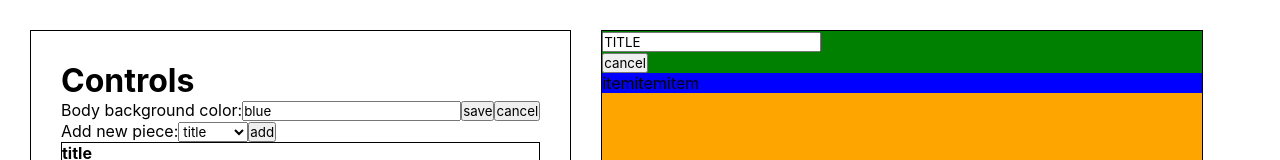
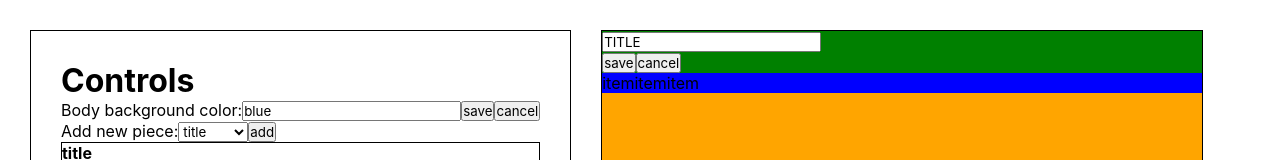
Before and after one commit to bananno/designer, a React (Create React App) app: page / in a window 1280 px wide. Both pictures are taken after a click on the element "edit". Shown: the top 160 px of the page. Built offline with nearby package versions, Linux system fonts and the light colour scheme.

Commit message:
Allow saving of edited text

```diff
--- a/src/App.js
+++ b/src/App.js
@@ -65,6 +65,18 @@ class App extends Component {
     this.setState(newState);
   }
 
+  savePieceText = (pieceId) => {
+    let newState = this.state;
+    newState.pieces = newState.pieces.map((thisPiece) => {
+      if (thisPiece.id == pieceId) {
+        thisPiece.text = thisPiece.textInput;
+        thisPiece.editing = false;
+      }
+      return thisPiece;
+    });
+    this.setState(newState);
+  }
+
   changeBackgroundColor = (e) => {
     var newCanvasStyle = this.state.canvas;
     newCanvasStyle['body-background-color-input'] = e.target.value;
@@ -125,6 +137,7 @@ class App extends Component {
           pieces={this.state.pieces}
           togglePieceEditing={this.togglePieceEditing}
           editPieceText={this.editPieceText}
+          savePieceText={this.savePieceText}
           />
       </div>
     );
--- a/src/Canvas/Canvas.js
+++ b/src/Canvas/Canvas.js
@@ -10,6 +10,7 @@ class Canvas extends Component {
           return <Piece data={thisPiece} key={i}
             togglePieceEditing={this.props.togglePieceEditing}
             editPieceText={this.props.editPieceText}
+            savePieceText={this.props.savePieceText}
             />
         })}
       </div>
--- a/src/Piece/Piece.js
+++ b/src/Piece/Piece.js
@@ -10,6 +10,7 @@ class Piece extends Component {
         <Title data={this.props.data}
           togglePieceEditing={this.props.togglePieceEditing}
           editPieceText={this.props.editPieceText}
+          savePieceText={this.props.savePieceText}
         />
       );
     }
--- a/src/Piece/title.js
+++ b/src/Piece/title.js
@@ -10,12 +10,17 @@ const title = (props) => {
     props.editPieceText(props.data.id, newText);
   }
 
+  const savePieceText = () => {
+    props.savePieceText(props.data.id);
+  }
+
   if (props.data.editing) {
     return (
       <div className="piece title">
         <div className="edit">
           <input value={props.data.textInput} onChange={editPieceText}/>
         </div>
+        <button onClick={savePieceText}>save</button>
         <button onClick={togglePieceEditing}>cancel</button>
       </div>
     );
```
